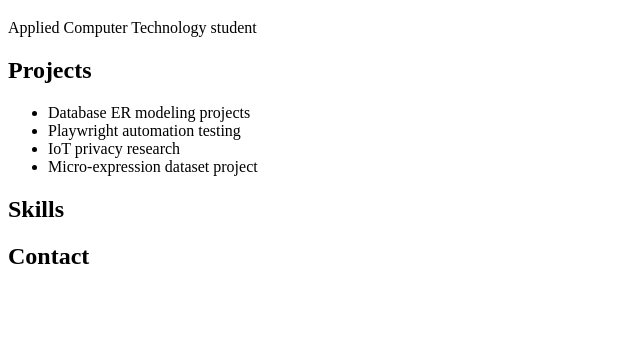
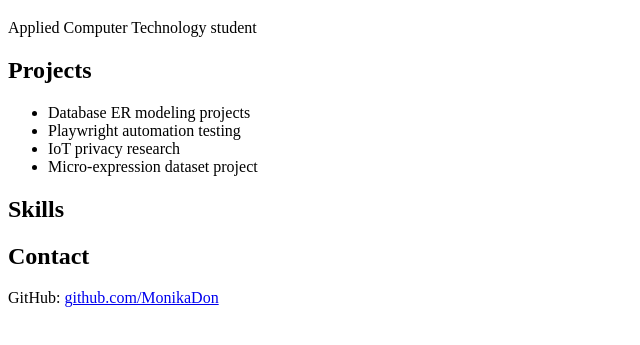
Before and after one commit to MonikaDon/portfolio, a plain HTML site: page index.html in a window 1280 px wide. Shown: the part 61-406 px from the top of the page, without its empty margins (0-640 px from the left). Drawn offline with Linux system fonts and the light colour scheme.

Commit message:
added github link

```diff
--- a/index.html
+++ b/index.html
@@ -32,5 +32,12 @@
 <h2>Contact</h2>
 </section>
 
+<p>
+GitHub:
+<a href="https://github.com/MonikaDon">
+github.com/MonikaDon
+</a>
+</p>
+
 </body>
 </html>
```
